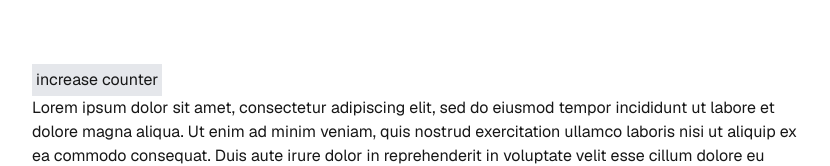
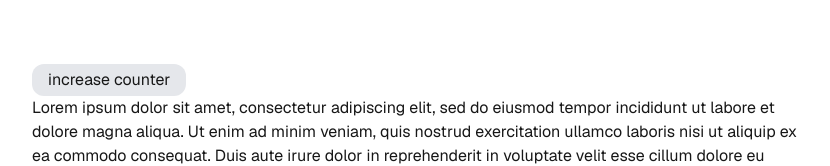
Before and after one commit to vinassefranche/use-transition-hanging, a Next.js app: page / in a window 1280 px wide. Shown: the top 166 px of the page, without its empty margins (224-1054 px from the left). Built offline with nearby package versions, Linux system fonts and the light colour scheme.

Commit message:
Make the button more visible

```diff
--- a/app/increaseButton.tsx
+++ b/app/increaseButton.tsx
@@ -7,7 +7,7 @@ export const IncreaseButton = () => {
   const router = useRouter()
   const [loading, startTransition] = useTransition();
   return (
-    <button className="bg-gray-200 p-1" onClick={() => {
+    <button className="bg-gray-200 px-4 py-1 rounded-xl hover:bg-gray-300 cursor-pointer" onClick={() => {
       startTransition(async () => {
         await increaseCounter();
         router.refresh()
```
